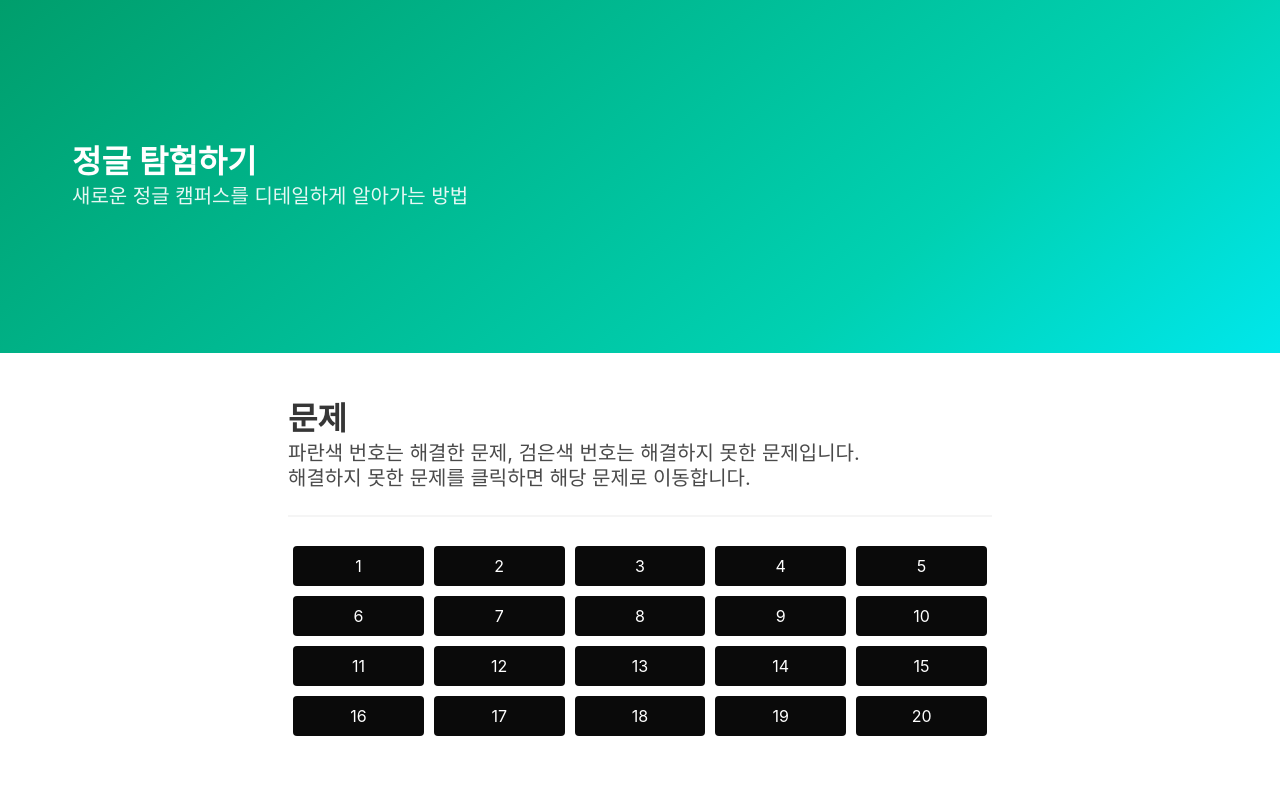
After one commit to pwerty/jungleExpress, a Flask app: template templates/Problems.html in a window 1280 px wide. The commit adds this page. Run offline with Flask 3, Linux system fonts and the light colour scheme; the template is opened without the code that fills it, so the values that code supplies are empty; some libraries are stand-ins or nearby versions.

Commit message:
Problems add

```diff
--- /dev/null
+++ b/templates/Problems.html
@@ -0,0 +1,172 @@
+<!DOCTYPE html>
+<html lang="en">
+    <head>
+        <meta charset="utf-8">
+        <meta name="viewport" content="width=device-width, initial-scale=1, shrink-to-fit=no">
+        <title>정글 익스프레스</title>
+
+        <!-- Bulma CSS 링크 -->
+        <link rel="stylesheet" href="https://cdn.jsdelivr.net/npm/bulma@0.9.1/css/bulma.min.css">
+
+        <!-- JS -->
+        <script src="https://ajax.googleapis.com/ajax/libs/jquery/3.4.1/jquery.min.js"></script>
+        <script src="https://cdnjs.cloudflare.com/ajax/libs/jquery-cookie/1.4.1/jquery.cookie.js"></script>
+
+        <style>
+            .section {
+                width: 800px;
+                max-width: 100vw;
+                margin: auto;
+            }
+
+            .numbers {
+                display: flex;
+                flex-wrap: wrap;
+                justify-content: center;
+            }
+
+            .numbers::after {
+                content: "";
+                flex-basis: 100%;
+                height: 0;
+            }
+
+            .button {
+                flex: 1 1 calc(20% - 10px);
+                margin: 5px;
+                text-align: center;
+            }
+
+
+
+        </style>
+
+
+    </head>
+    <body>
+        <section class="hero is-primary is-bold is-medium">
+            <div class="hero-body">
+                <div class="container">
+                    <h1 class="title">
+                        정글 탐험하기
+                    </h1>
+                    <h2 class="subtitle">
+                        새로운 정글 캠퍼스를 디테일하게 알아가는 방법
+                    </h2>
+                </div>
+            </div>
+        </section>
+        <section class="section" >
+            <div class="container" id="container">
+                <h1 class="title">문제</h1>
+                <h2 class="subtitle">
+                    파란색 번호는 해결한 문제, 검은색 번호는 해결하지 못한 문제입니다.
+                    <br>해결하지 못한 문제를 클릭하면 해당 문제로 이동합니다.
+                </h2>
+            </div>
+
+            <hr id="line">
+
+            <div class="numbers" id="numbers">
+                <button class="button is-black" onclick="ShowProblem(1)">1</button>
+                <button class="button is-black" onclick="ShowProblem(2)">2</button>
+                <button class="button is-black ">3</button>
+                <button class="button is-black ">4</button>
+                <button class="button is-black ">5</button>
+                <button class="button is-black ">6</button>
+                <button class="button is-black ">7</button>
+                <button class="button is-black ">8</button>
+                <button class="button is-black ">9</button>
+                <button class="button is-black ">10</button>
+                <button class="button is-black ">11</button>
+                <button class="button is-black ">12</button>
+                <button class="button is-black ">13</button>
+                <button class="button is-black ">14</button>
+                <button class="button is-black ">15</button>
+                <button class="button is-black ">16</button>
+                <button class="button is-black ">17</button>
+                <button class="button is-black ">18</button>
+                <button class="button is-black ">19</button>
+                <button class="button is-black ">20</button>
+            </div>
+
+            <div class="problem" id="problem" style="display: none;">
+                <img src="https://via.placeholder.com/800x400" alt="문제 이미지" id="problemImage" reloadable="true"  />
+                <input class="input" type="text" placeholder="정답" id="answer" />
+                <button class="button is-primary " onclick="comparison()">제출</button>
+                <button class="button is-Warning" onclick="HideProblem()">뒤로</button>
+            </div>
+        </section>
+
+        <script>
+
+            Answers={
+                1:["307호", "image/image.png"],
+                2:["라운지","image/20250310_185308.jpg"]
+            }
+
+            currentProblem=0;
+
+
+            function ShowProblem(currentNumber){
+
+                currentProblem=currentNumber;
+                let button = document.querySelector(`button[onclick="ShowProblem(${currentProblem})"]`);
+
+                if(button&&button.classList.contains("is-link")){
+                    alert("이미 풀었습니다.");
+                    return;
+                }
+                else{
+
+                    console.log(Answers[currentProblem][1]);
+                    document.getElementById("problemImage").setAttribute('src',Answers[currentProblem][1]);
+
+                    document.getElementById("problem").style.display ='Block';
+                    document.getElementById("container").style.display ='none';
+                    document.getElementById("numbers").style.display ='none';
+                    document.getElementById("line").style.display ='none';
+                }
+
+
+            }
+
+            function HideProblem(){
+                document.getElementById("problem").style.display ='none';
+                document.getElementById("container").style.display ='Block';
+                document.getElementById("numbers").style.display ='Block';
+                document.getElementById("numbers").style.display ='flex';
+                document.getElementById("line").style.display ='Block';
+                document.getElementById("answer").value='';
+
+            }
+
+            function comparison(){
+                document.getElementById("answer").value;
+                if(document.getElementById("answer").value == Answers[currentProblem][0]){
+                    alert("정답입니다.");
+                    //db 업데이트
+                    // 버튼 색 변경
+
+                    let button = document.querySelector(`button[onclick="ShowProblem(${currentProblem})"]`);
+
+                    if (button) {
+                        button.classList.replace("is-black", "is-link");
+                    }
+
+
+                    HideProblem();
+
+                }else{
+                    alert("틀렸습니다.");
+                }
+            }
+
+
+
+
+        </script>
+    </body>
+
+
+</html>
```
Also changed, not shown: templates/index.html (+6 -1 lines).
